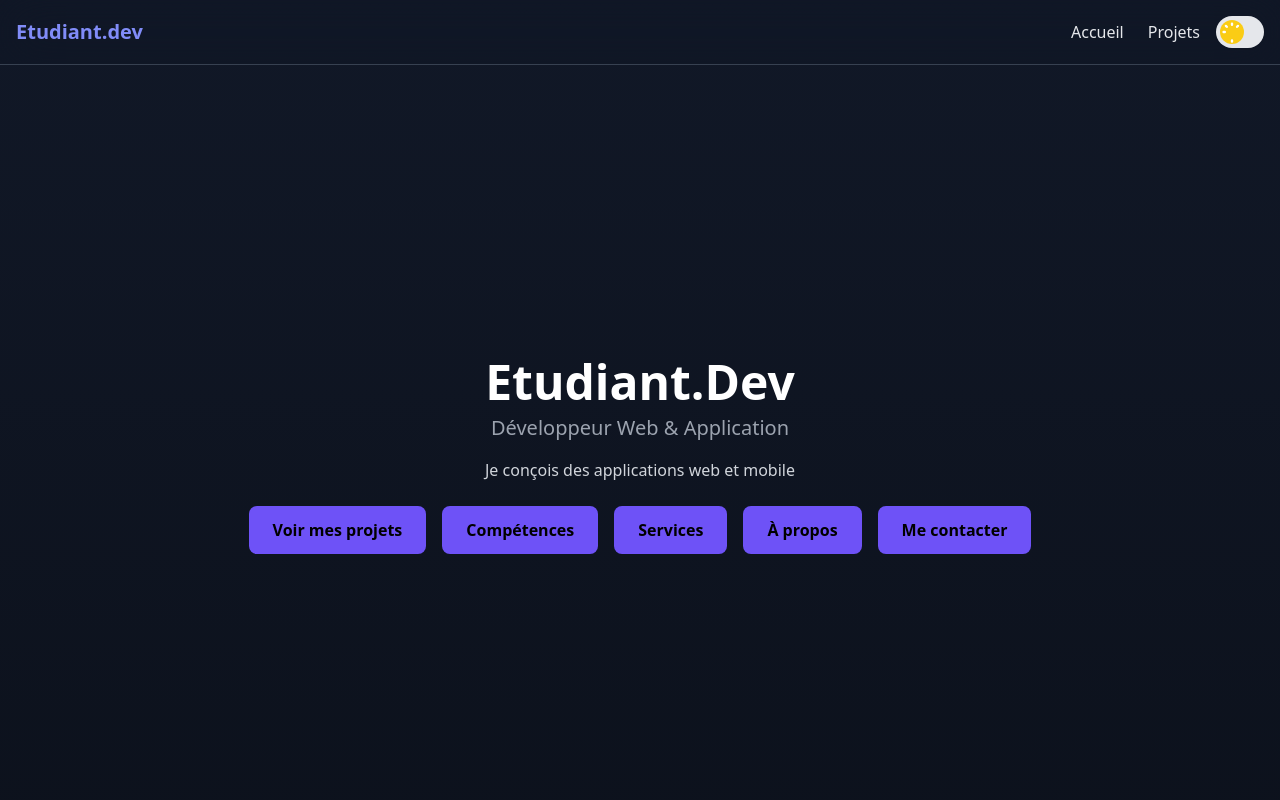
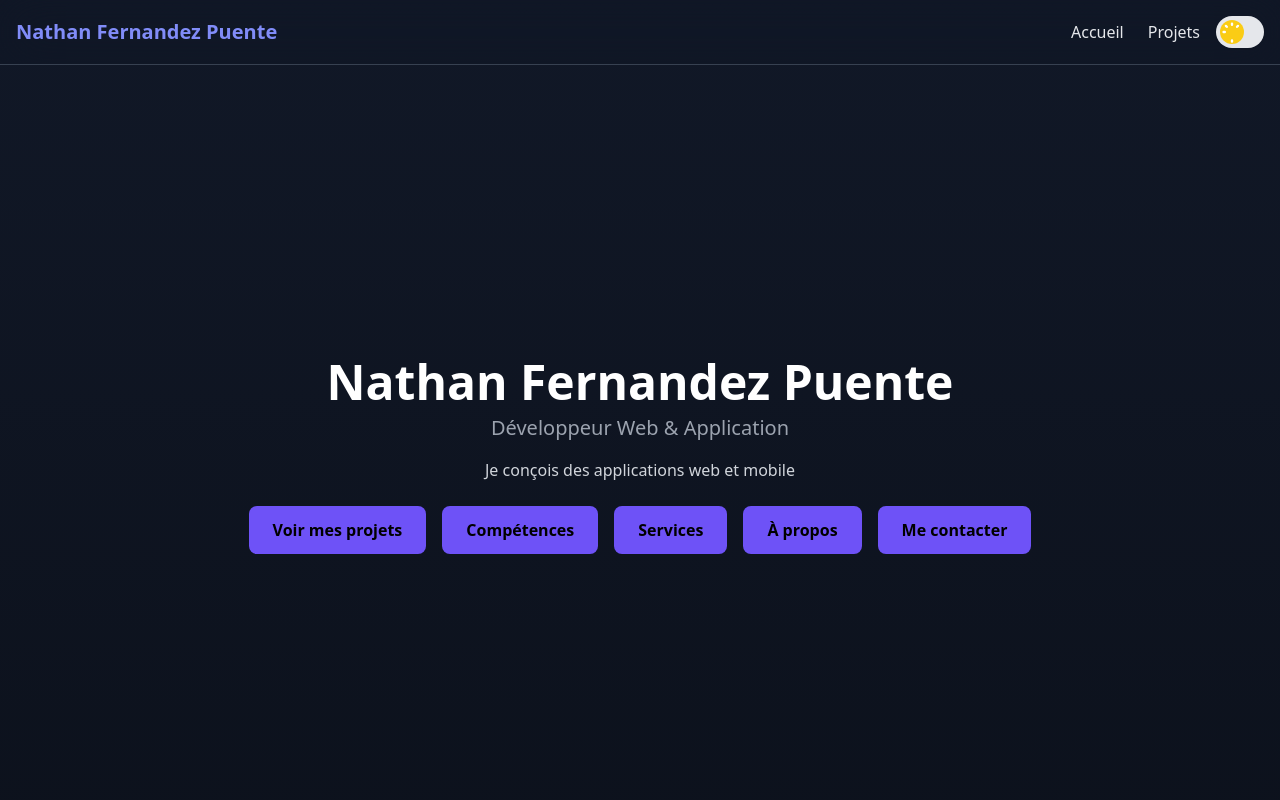
Before and after one commit to nathanfdz/Portfolio-Nathan-Fernandez, a Vue app: page / in a window 1280 px wide. Shown: the top 800 px of the page. Built offline with nearby package versions, Linux system fonts and the light colour scheme.

Commit message:
modif nom

```diff
--- a/src/components/Header.vue
+++ b/src/components/Header.vue
@@ -9,7 +9,7 @@ import DarkModeToggle from "./DarkModeToggle.vue";
   >
     <nav class="container mx-auto flex items-center justify-between p-4">
       <div class="flex items-center gap-4">
-        <router-link to="/" class="text-xl font-bold text-indigo-400">Etudiant.dev</router-link>
+        <router-link to="/" class="text-xl font-bold text-indigo-400">Nathan Fernandez Puente</router-link>
       </div>
 
       <div class="flex items-center gap-4">
--- a/src/components/Hero.vue
+++ b/src/components/Hero.vue
@@ -1,6 +1,6 @@
 <template>
   <section class="flex flex-col items-center justify-center min-h-screen text-center pt-28">
-    <h1 class="text-5xl font-bold text-white">Etudiant.Dev</h1>
+    <h1 class="text-5xl font-bold text-white">Nathan Fernandez Puente</h1>
     <h2 class="text-xl text-gray-400 mt-2">Développeur Web & Application</h2>
     <p class="mt-4 max-w-xl text-gray-300">
       Je conçois des applications web et mobile
```
